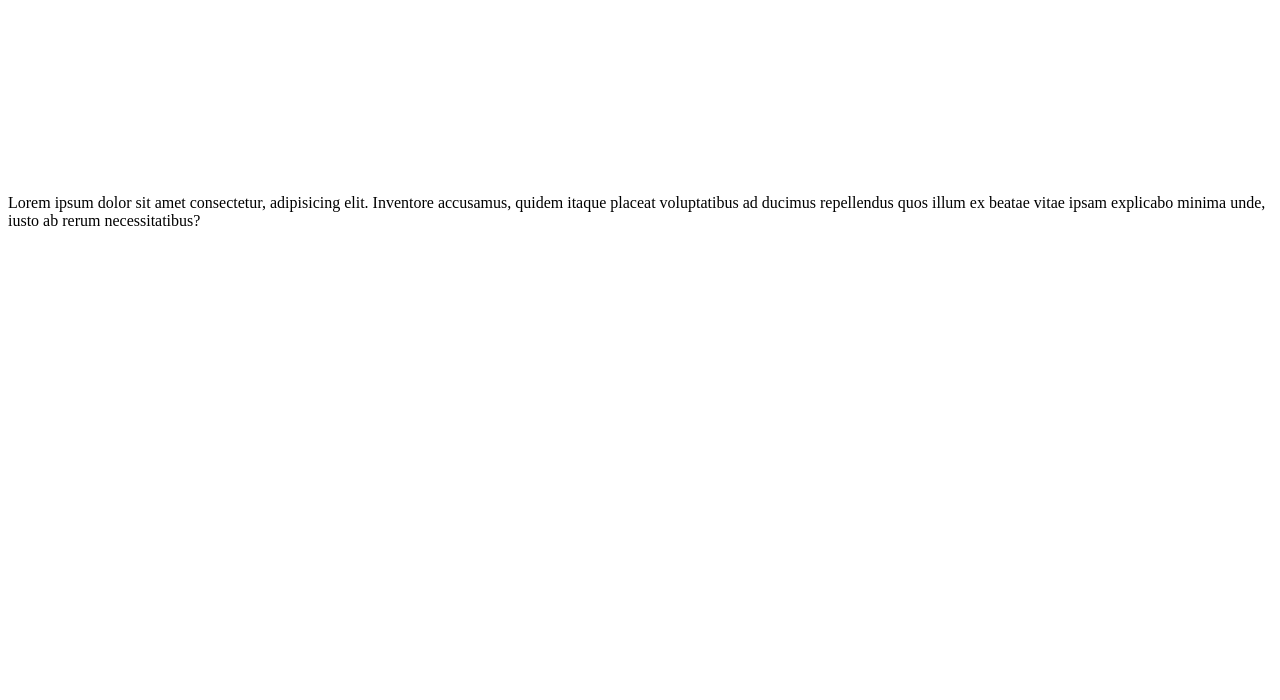
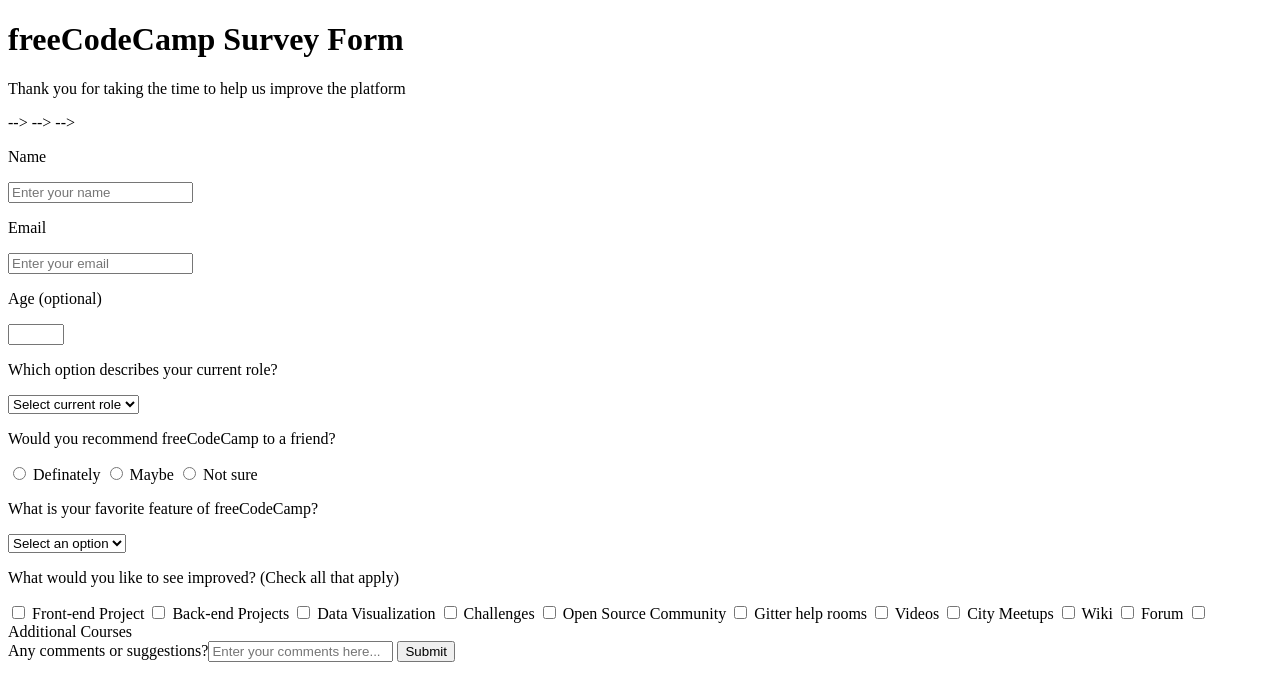
Before and after one commit to Ayokunnumi1/Joy-Reza-Project, a plain HTML site: page index.html in a window 1280 px wide. Drawn offline with Linux system fonts and the light colour scheme; files that its build step writes are made by us from their sources.

Commit message:
updated html code

```diff
--- a/index.html
+++ b/index.html
@@ -1,31 +1,66 @@
 <!DOCTYPE html>
 <html lang="en">
-  <head>
-    <meta charset="UTF-8">
-    <title>Fork Me! FCC: Test Suite Template</title>
-    <link rel="stylesheet" href="css/style.css">
-  </head>
 
-  <body>
+<head>
+  <meta charset="UTF-8">
+  <title>Fork Me! FCC: Test Suite Template</title>
+  <link rel="stylesheet" href="css/style.css">
+</head>
 
+<body>
+  <script src="https://cdn.freecodecamp.org/testable-projects-fcc/v1/bundle.js"></script>
+  <script src="js/index.js"></script>
+  <header>
+    <h1 id="title">freeCodeCamp Survey Form</h1>
+    <p id="description">Thank you for taking the time to help us improve the platform</p>
+  </header>
+  <form id="survey-form" action="https://survey-form.freecodecamp.rocks/"> --> --> -->
+    <div id="container">
+      <p>Name</p>
+      <input type="text" placeholder="Enter your name" required>
+      <p>Email</p>
+      <input type="email" placeholder="Enter your email" required>
+      <p>Age (optional)</p>
+      <input type="number" min="10" max="99" required>
+      <p>Which option describes your current role?</p>
+      <select name="" id="">
+        <option value="0">Select current role</option>
+        <option value="1">Student</option>
+        <option value="2">Full Time Job</option>
+        <option value="3">Full Time Leaner</option>
+        <option value="4">Prefer not to say</option>
+        <option value="5">Other</option>
+      </select>
+      <p>Would you recommend freeCodeCamp to a friend?</p>
+      <label for="definately"> <input type="radio" name="recommend" value="recommend" required> Definately</label>
+      <label for="maybe"> <input type="radio" name="recommend" value="recommend" required> Maybe</label>
+      <label for="not sure"> <input type="radio" name="recommend" value="recommend" required> Not sure</label>
+      <p>What is your favorite feature of freeCodeCamp?</p>
+      <select name="" id="">
+        <option value="">Select an option</option>
+        <option value="1">Projects</option>
+        <option value="2">Challanges</option>
+        <option value="3">Community</option>
+        <option value="4">Open Source</option>
+      </select>
+      <p>What would you like to see improved? (Check all that apply)</p>
+      <label for=""> <input type="checkbox"> Front-end Project </label>
+      <label for=""><input type="checkbox"> Back-end Projects</label>
+      <label for=""><input type="checkbox"> Data Visualization</label>
+      <label for=""><input type="checkbox"> Challenges</label>
+      <label for=""><input type="checkbox"> Open Source Community</label>
+      <label for=""><input type="checkbox"> Gitter help rooms</label>
+      <label for=""><input type="checkbox"> Videos</label>
+      <label for=""><input type="checkbox"> City Meetups</label>
+      <label for=""><input type="checkbox"> Wiki</label>
+      <label for=""><input type="checkbox"> Forum</label>
+      <label for=""><input type="checkbox"> Additional Courses</label>
+      <br>
+      <label for="">Any comments or suggestions?<input type="textarea" rows="1" cols="30"
+          placeholder="Enter your comments here..."></label>
+      <input type="submit" value="Submit" name="submit">
+    </div>
+  </form>
+</body>
 
-    <pre>
-
-
-
-
-
-
-
-
-
-
-    </pre>
-    <p>
-      Lorem ipsum dolor sit amet consectetur, adipisicing elit. Inventore accusamus, quidem itaque placeat voluptatibus ad ducimus repellendus quos illum ex beatae vitae ipsam explicabo minima unde, iusto ab rerum necessitatibus?
-    </p>
-
-    <script src="https://cdn.freecodecamp.org/testable-projects-fcc/v1/bundle.js"></script>
-    <script  src="js/index.js"></script>
-  </body>
 </html>
```
